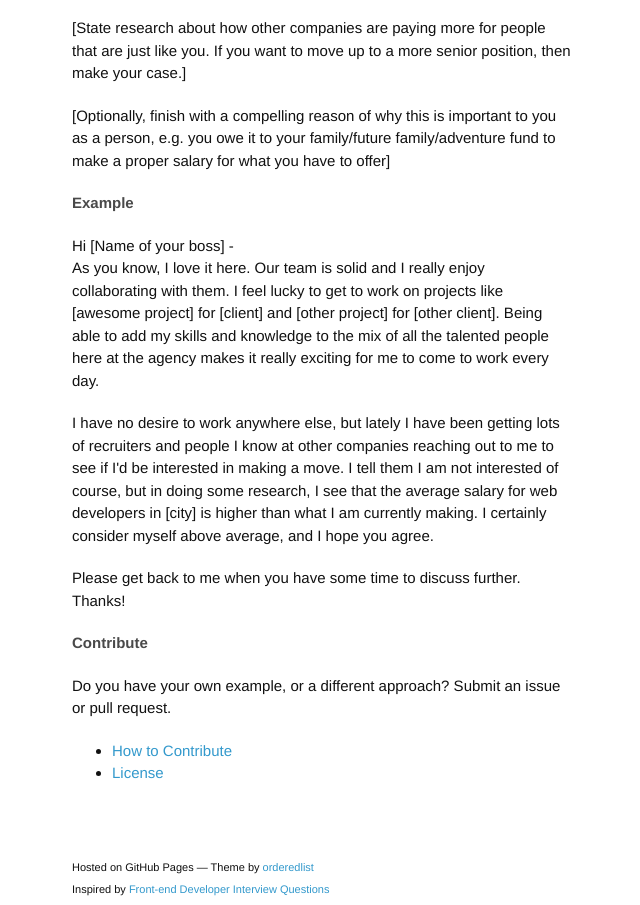
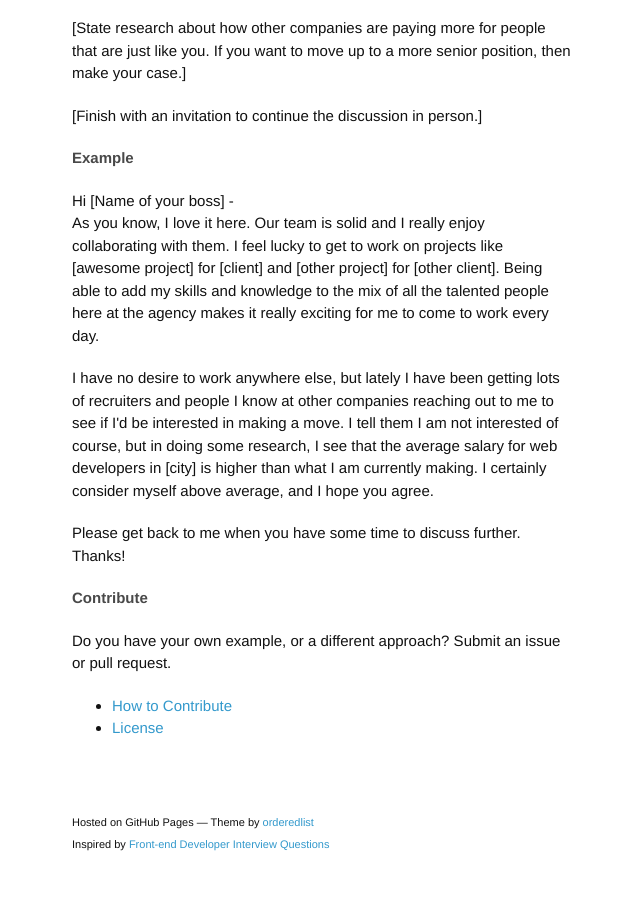
Before and after one commit to brianjking/I-Would-Like-A-Raise-Email-Template, a plain HTML site: page index.html in a window 1280 px wide. Shown: the part 1618-2523 px from the top of the page, without its empty margins (498-1138 px from the left). After the commit the page ends 2493 px from the top, so only its background shows below. Drawn offline with Linux system fonts and the light colour scheme.

Commit message:
remove giving a personal reason from the template

```diff
--- a/index.html
+++ b/index.html
@@ -82,7 +82,7 @@
         [State things you love about your company ways you continue make a positive impact on what your company does]</p>
         <p>[State things about people/recruiters trying to lure you away from your company that you love]</p>
         <p>[State research about how other companies are paying more for people that are just like you. If you want to move up to a more senior position, then make your case.]</p>
-        <p>[Optionally, finish with a compelling reason of why this is important to you as a person, e.g. you owe it to your family/future family/adventure fund to make a proper salary for what you have to offer]</p>
+        <p>[Finish with an invitation to continue the discussion in person.]</p>
 
         <h4><a id="example" class="anchor" href="#example" aria-hidden="true"><span class="octicon octicon-link"></span></a>Example</h4>
 
```
